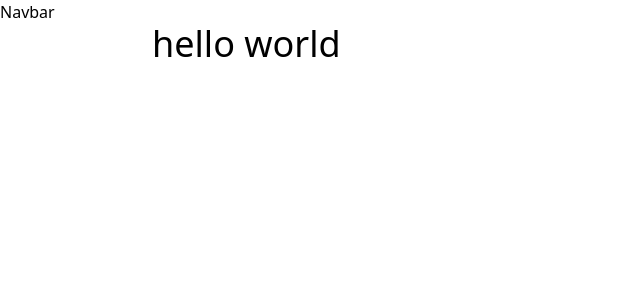
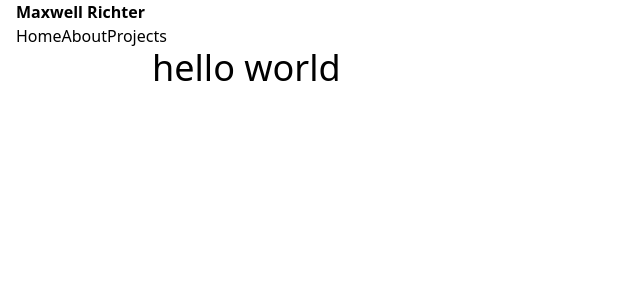
Before and after one commit to MaxRR921/portfolioMax, a Next.js app: page / in a window 1280 px wide. Shown: the top 300 px of the page, without its empty margins (0-640 px from the left). Built offline with nearby package versions, Linux system fonts and the light colour scheme.

Commit message:
added navbar start, bold name

```diff
--- a/app/components/Navbar.tsx
+++ b/app/components/Navbar.tsx
@@ -1,8 +1,47 @@
-import React from 'react'
+import { useTheme } from 'next-themes'
+import React, {useState} from "react"
+
+interface NavItem {
+  label: string
+  page: string
+}
+
+const NAV_ITEMS: Array<NavItem> = [
+  {
+    label:"Home",
+    page:"home",
+  },
+  {
+    label:"About",
+    page:"about",
+  },
+  {
+    label:"Projects",
+    page:"projects",
+  },
+]
+
 
 export const Navbar = () => {
+  const { systemTheme, theme, setTheme } = useTheme()
+  const curentTheme = theme === "system" ? systemTheme : theme
+  const [navbar, setNavbar] = useState(false)
   return (
-    <div>Navbar</div>
+    <header className="w-full mx-auto px-4">
+      <div>
+        <div>
+          <div className='font-bold'>
+            <h2> Maxwell Richter </h2>
+
+          </div>
+        </div>
+        <div>
+          {NAV_ITEMS.map((item, idx) => {
+            return <a key={idx}>{item.label}</a>
+          })}
+        </div>
+      </div>
+    </header>
   )
 }
 export default Navbar
```
